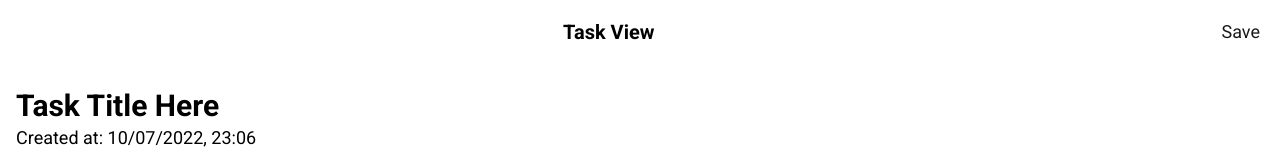
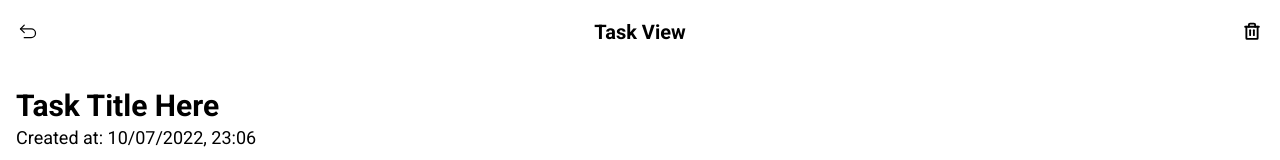
Before and after one commit to sph3/tasks-app, a React (Vite) app: page /tasks/1 in a window 1280 px wide. Shown: the top 160 px of the page. Built offline with nearby package versions, Linux system fonts and the light colour scheme; no server answers; what @catppuccin/tailwindcss would draw is missing.

Commit message:
feat(buttons): convert all buttons to SquareButton

```diff
--- a/src/components/Footer.tsx
+++ b/src/components/Footer.tsx
@@ -1,5 +1,6 @@
 import { ArrowArcLeft, Plus, Trash } from 'phosphor-react';
 import { Link } from 'react-router-dom';
+import { SquareButton } from './SquareButton';
 
 export const Footer = () => {
   return (
@@ -8,14 +9,13 @@ export const Footer = () => {
         bg-gradient-to-b
         from-transparent to-ctp-base backdrop-blur-sm h-28 w-full px-8'
     >
-      <button
-        className='bg-ctp-surface1 bg-opacity-50 rounded-2xl h-12 w-12 flex items-center
-        justify-center cursor-pointer hover:bg-opacity-100 duration-100 focus:ring-2 focus:ring-ctp-overlay2'
-      >
-        <span className='text-3xl text-ctp-text'>
-          <ArrowArcLeft />
-        </span>
-      </button>
+      <SquareButton
+        translucid={true}
+        color='overlay2'
+        textColor='ctp-text'
+        size={2}
+        content={<ArrowArcLeft />}
+      />
       <Link
         to='/tasks/new'
         className='bg-ctp-blue rounded-full shadow-lg w-20 h-20 flex justify-center items-center
@@ -23,14 +23,13 @@ export const Footer = () => {
       >
         <Plus size={38} color='#fff' weight='bold' />
       </Link>
-      <button
-        className='bg-ctp-red bg-opacity-20 rounded-2xl h-12 w-12 flex items-center justify-center
-        hover:bg-opacity-40 duration-100 outline-none cursor-pointer focus:ring-2 focus:ring-ctp-red'
-      >
-        <span className='text-ctp-red text-3xl'>
-          <Trash />
-        </span>
-      </button>
+      <SquareButton
+        translucid={true}
+        color='red'
+        textColor='ctp-red'
+        size={2}
+        content={<Trash />}
+      />
     </div>
   );
 };
--- a/src/components/Header.tsx
+++ b/src/components/Header.tsx
@@ -27,15 +27,13 @@ export const Header = ({ pageTitle, leftButton, rightButton }: HeaderProps) => {
   return (
     <div>
       <div className='flex flex-row justify-between items-center text-center h-16 bg-ctp-mantle flex-wrap px-2'>
-        <div className=''>{leftButton}</div>
+        <div>{leftButton}</div>
 
-        <div className=''>
+        <div>
           <span className='font-bold text-xl text-ctp-text'>{pageTitle}</span>
         </div>
 
-        <div>
-          <SquareButton color='blue' textColor='base' content='Save' />
-        </div>
+        <div>{rightButton}</div>
       </div>
       {menuStatus ? <Menu /> : ''}
     </div>
--- a/src/components/SquareButton.tsx
+++ b/src/components/SquareButton.tsx
@@ -4,6 +4,8 @@ type SquareButtonProps = React.ComponentProps<'button'> & {
   color: string;
   textColor: string;
   content: string | ReactNode;
+  translucid?: boolean;
+  size?: number;
 };
 
 export const SquareButton = ({
@@ -11,22 +13,35 @@ export const SquareButton = ({
   textColor,
   content,
   onClick,
+  translucid,
+  size,
 }: SquareButtonProps) => {
+  const backgroundClasses = translucid
+    ? 'bg-opacity-20 hover:bg-opacity-30 focus:ring-ctp-' + color
+    : 'hover:brightness-90 focus:ring-ctp-text';
+
+  let sizeClasses;
+  let textSize;
+
+  if (!size || size === 1) {
+    sizeClasses = 'h-10 min-w-[2.5rem] rounded-lg';
+    textSize = typeof content === 'string' ? 'text-lg' : 'text-xl';
+  } else if (size === 2) {
+    sizeClasses = 'h-12 min-w-[3rem] rounded-2xl';
+    textSize = typeof content === 'string' ? 'text-xl' : 'text-3xl';
+  }
+
   return (
     <button
       onClick={onClick}
-      className={`text-ctp-${textColor} bg-ctp-${color} min-w-[2.5rem] ${
+      className={`text-${textColor} bg-ctp-${color} ${
         typeof content === 'string' ? 'px-3' : ''
-      } h-10 rounded-lg flex text-center
-        opacity-90
-        items-center justify-center outline-none hover:opacity-100 duration-100
-        focus:ring-ctp-text focus:ring-2`}
+      } ${backgroundClasses} ${sizeClasses}
+        flex text-center
+        items-center justify-center outline-none duration-100
+         focus:ring-2`}
     >
-      <span
-        className={`${typeof content === 'string' ? 'text-lg' : 'text-xl'}`}
-      >
-        {content}
-      </span>
+      <span className={textSize}>{content}</span>
     </button>
   );
 };
--- a/src/pages/Main.tsx
+++ b/src/pages/Main.tsx
@@ -9,10 +9,12 @@ export const Main = () => {
   const leftButton = (
     <SquareButton
       color='surface0'
-      textColor='text'
+      textColor='ctp-text'
       content={<List weight='bold' />}
     />
   );
+
+  // TODO: Finish converting other buttons
 
   return (
     <>
--- a/src/pages/NewTask.tsx
+++ b/src/pages/NewTask.tsx
@@ -1,5 +1,7 @@
+import { X } from 'phosphor-react';
 import { useRef, useState } from 'react';
 import { Header } from '../components/Header';
+import { SquareButton } from '../components/SquareButton';
 import { TagColor } from '../components/TagColor';
 
 export const NewTask = () => {
@@ -11,9 +13,26 @@ export const NewTask = () => {
     setTaskTagColor(color);
   };
 
+  const leftButton = (
+    <SquareButton
+      translucid={true}
+      color='red'
+      textColor='ctp-red'
+      content={<X />}
+    />
+  );
+
+  const rightButton = (
+    <SquareButton color='blue' textColor='white' content='Save' />
+  );
+
   return (
     <>
-      <Header pageTitle='New Task' />
+      <Header
+        pageTitle='New Task'
+        leftButton={leftButton}
+        rightButton={rightButton}
+      />
       <div className='p-4 mt-2'>
         <div className='flex flex-col gap-4'>
           <div>
--- a/src/pages/TaskView.tsx
+++ b/src/pages/TaskView.tsx
@@ -1,9 +1,32 @@
+import { ArrowUUpLeft, Trash } from 'phosphor-react';
 import { Header } from '../components/Header';
+import { SquareButton } from '../components/SquareButton';
 
 export const TaskView = () => {
+  const leftButton = (
+    <SquareButton
+      color='surface0'
+      textColor='ctp-text'
+      content={<ArrowUUpLeft />}
+    />
+  );
+
+  const rightButton = (
+    <SquareButton
+      translucid={true}
+      color='red'
+      textColor='ctp-red'
+      content={<Trash weight='bold' />}
+    />
+  );
+
   return (
     <>
-      <Header pageTitle='Task View' />
+      <Header
+        pageTitle='Task View'
+        leftButton={leftButton}
+        rightButton={rightButton}
+      />
       <div className='p-4 mt-2 flex flex-col gap-4 pb-28'>
         <div>
           <h1 className='text-3xl font-bold text-ctp-text'>Task Title Here</h1>
@@ -17,7 +40,7 @@ export const TaskView = () => {
             className='mt-1 bg-ctp-surface0 rounded-2xl p-3 w-full flex items-center justify-center
             h-auto min-h-[64px] max-h-80 overflow-y-scroll shadow-md'
           >
-            <p className='text-base m-auto'>
+            <p className='text-ctp-text m-auto'>
               Lorem ipsum dolor, sit amet tinctio odio ullam voluptatem laborum
               quisquam velit adipisci temporibus assumenda nesciunt, vitae ad
               iste ratione vel optio dolor nisi placeat eveniet. Nulla, dolor.
```
